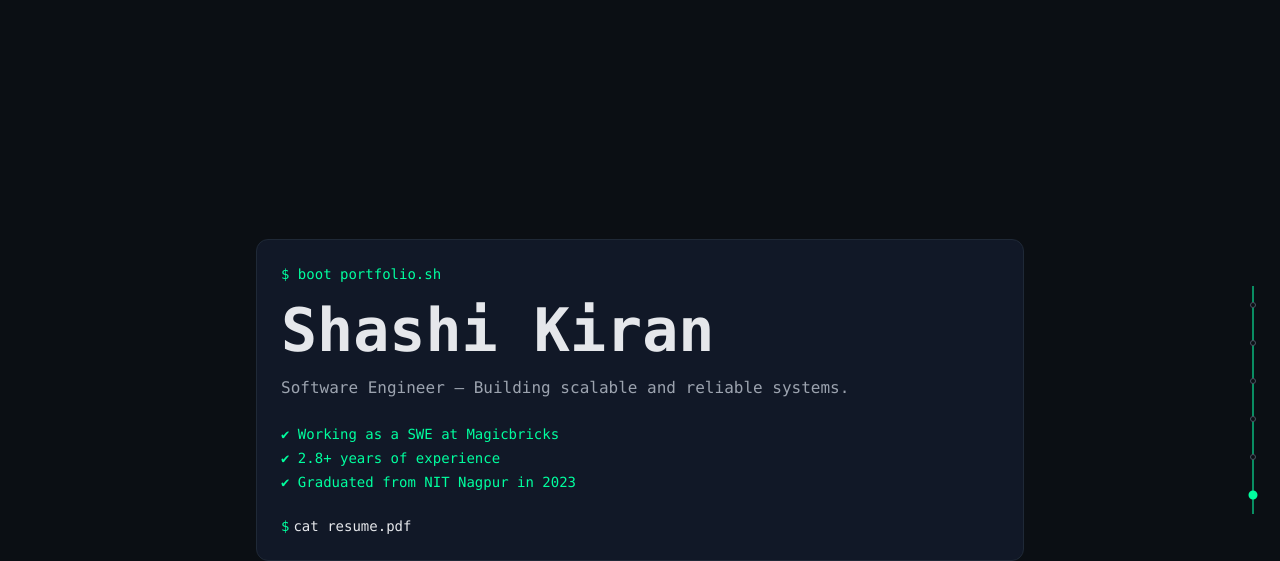
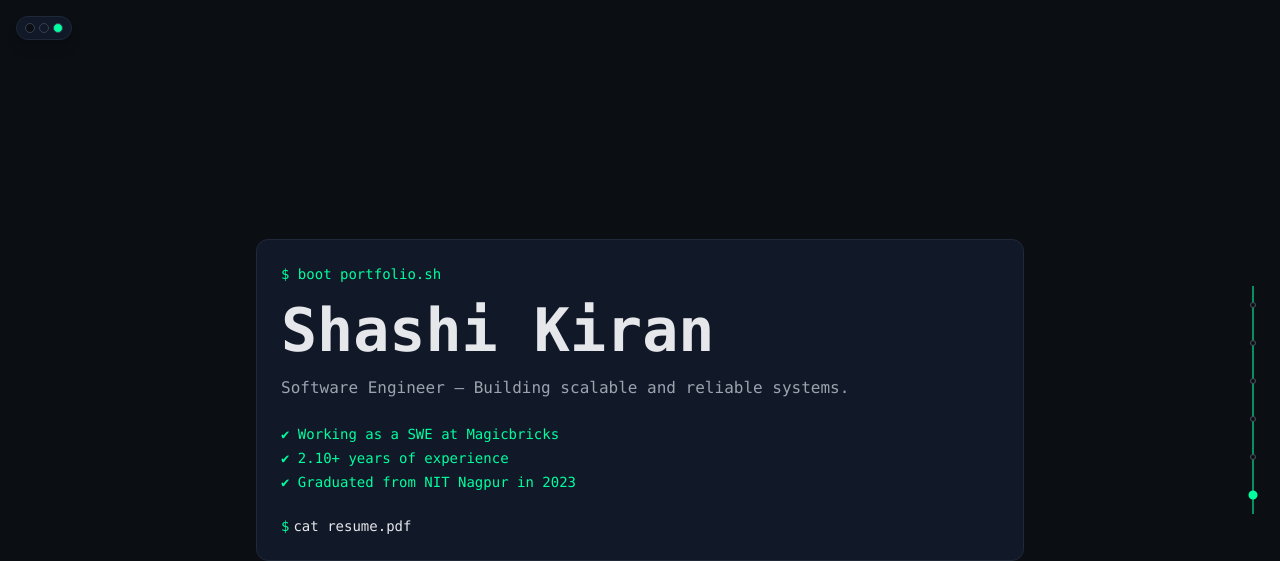
Before and after one commit to bshashikiran/bshashikiran.github.io, a React (Vite) app: page / in a window 1280 px wide. Shown: the top 561 px of the page. Built offline with nearby package versions, Linux system fonts and the light colour scheme.

Commit message:
Added: Color Palette Selector

```diff
--- a/src/App.jsx
+++ b/src/App.jsx
@@ -10,6 +10,7 @@ import GoToTop from "./components/GoToTop";
 import SideNav from "./components/SideNav";
 import Resume from "./pages/Resume";
 import AnalyticsTracker from "./components/AnalyticsTracker";
+import PaletteSelector from "./components/PaletteSelector";
 
 function Home() {
   return (
@@ -30,6 +31,7 @@ export default function App() {
   return (
     <BrowserRouter>
       <AnalyticsTracker />
+      <PaletteSelector />
       <Routes>
         <Route path="/" element={<Home />} />
         <Route path="/resume" element={<Resume />} />
--- /dev/null
+++ b/src/components/PaletteSelector.jsx
@@ -0,0 +1,120 @@
+import { useEffect, useRef, useState } from "react";
+import { PALETTES, DEFAULT_PALETTE_ID } from "../constants/palettes";
+
+const STORAGE_KEY = "portfolio.palette";
+
+function applyPalette(palette) {
+  const root = document.documentElement;
+  root.style.setProperty("--c-bg", palette.colors.bg);
+  root.style.setProperty("--c-card", palette.colors.card);
+  root.style.setProperty("--c-accent", palette.colors.accent);
+}
+
+export function getInitialPalette() {
+  const stored =
+    typeof window !== "undefined" ? localStorage.getItem(STORAGE_KEY) : null;
+  return (
+    PALETTES.find((p) => p.id === stored) ||
+    PALETTES.find((p) => p.id === DEFAULT_PALETTE_ID) ||
+    PALETTES[0]
+  );
+}
+
+function PaletteSwatches({ palette, size = "w-3 h-3" }) {
+  return (
+    <span className="flex items-center gap-1">
+      <span
+        aria-hidden
+        className={`${size} rounded-full border border-gray-700`}
+        style={{ background: palette.colors.bg }}
+      />
+      <span
+        aria-hidden
+        className={`${size} rounded-full border border-gray-700`}
+        style={{ background: palette.colors.card }}
+      />
+      <span
+        aria-hidden
+        className={`${size} rounded-full border border-gray-700`}
+        style={{ background: palette.colors.accent }}
+      />
+    </span>
+  );
+}
+
+export default function PaletteSelector() {
+  const [active, setActive] = useState(() => getInitialPalette());
+  const [open, setOpen] = useState(false);
+  const ref = useRef(null);
+
+  useEffect(() => {
+    applyPalette(active);
+    localStorage.setItem(STORAGE_KEY, active.id);
+  }, [active]);
+
+  useEffect(() => {
+    const onDocClick = (e) => {
+      if (!ref.current || ref.current.contains(e.target)) return;
+      setOpen(false);
+    };
+    document.addEventListener("mousedown", onDocClick);
+    return () => document.removeEventListener("mousedown", onDocClick);
+  }, []);
+
+  const onSelect = (palette) => {
+    setActive(palette);
+    setOpen(false);
+    window.gtag?.("event", "palette_change", { palette: palette.id });
+  };
+
+  return (
+    <div
+      ref={ref}
+      className="absolute top-4 left-4 z-50 font-mono text-sm"
+    >
+      <button
+        type="button"
+        onClick={() => setOpen((v) => !v)}
+        aria-haspopup="listbox"
+        aria-expanded={open}
+        aria-label={`theme: ${active.name}`}
+        title={active.name}
+        className="flex items-center gap-1 px-2 py-1.5 rounded-full border border-gray-800 bg-card hover:border-accent transition-colors shadow-lg"
+      >
+        <PaletteSwatches palette={active} size="w-2.5 h-2.5" />
+      </button>
+
+      {open && (
+        <ul
+          role="listbox"
+          className="absolute left-0 mt-2 min-w-[220px] bg-card border border-gray-800 rounded-md py-1 shadow-xl max-h-[70vh] overflow-y-auto"
+        >
+          {PALETTES.map((p) => {
+            const isActive = p.id === active.id;
+            return (
+              <li key={p.id}>
+                <button
+                  type="button"
+                  role="option"
+                  aria-selected={isActive}
+                  onClick={() => onSelect(p)}
+                  className={`w-full flex items-center justify-between gap-3 px-3 py-2 text-left transition-colors ${
+                    isActive
+                      ? "text-accent bg-bg/40"
+                      : "text-gray-400 hover:text-accent hover:bg-bg/40"
+                  }`}
+                >
+                  <span className="flex items-center gap-2">
+                    <span className="text-gray-600">{isActive ? ">" : " "}</span>
+                    {p.name}
+                  </span>
+                  <PaletteSwatches palette={p} />
+                </button>
+              </li>
+            );
+          })}
+        </ul>
+      )}
+    </div>
+  );
+}
--- a/src/constants/about.js
+++ b/src/constants/about.js
@@ -1,6 +1,6 @@
 export const ABOUT = {
     points: [
-        "Backend-focused Software Engineer with 2.8+ years of experience building scalable and reliable systems.",
+        "Backend-focused Software Engineer with 2.10+ years of experience building scalable and reliable systems.",
         "Strong experience designing RESTful APIs and microservices architectures.",
         "Built and automated high-volume data ingestion pipelines.",
     ],
--- /dev/null
+++ b/src/constants/palettes.js
@@ -0,0 +1,49 @@
+export const PALETTES = [
+  {
+    id: "terminal-green",
+    name: "terminal_green",
+    colors: { bg: "#0b0f14", card: "#111827", accent: "#00ff9f" },
+  },
+  {
+    id: "cyber-blue",
+    name: "cyber_blue",
+    colors: { bg: "#0a0e1a", card: "#0f1b2d", accent: "#00bfff" },
+  },
+  {
+    id: "hacker-red",
+    name: "hacker_red",
+    colors: { bg: "#0d0808", card: "#1a0e0e", accent: "#ff3860" },
+  },
+  {
+    id: "synthwave",
+    name: "synthwave",
+    colors: { bg: "#0d0419", card: "#1a0f2e", accent: "#bf5af2" },
+  },
+  {
+    id: "dracula",
+    name: "dracula",
+    colors: { bg: "#282a36", card: "#44475a", accent: "#bd93f9" },
+  },
+  {
+    id: "nord",
+    name: "nord",
+    colors: { bg: "#2e3440", card: "#3b4252", accent: "#88c0d0" },
+  },
+  {
+    id: "tokyo-night",
+    name: "tokyo_night",
+    colors: { bg: "#1a1b26", card: "#24283b", accent: "#7aa2f7" },
+  },
+  {
+    id: "solarized",
+    name: "solarized",
+    colors: { bg: "#002b36", card: "#073642", accent: "#b58900" },
+  },
+  {
+    id: "amber-crt",
+    name: "amber_crt",
+    colors: { bg: "#0a0700", card: "#1a1200", accent: "#ffb000" },
+  },
+];
+
+export const DEFAULT_PALETTE_ID = "terminal-green";
--- a/src/constants/site.js
+++ b/src/constants/site.js
@@ -35,7 +35,7 @@ export const SITE = {
     ],
     heroStatus: [
         "Working as a SWE at Magicbricks",
-        "2.8+ years of experience",
+        "2.10+ years of experience",
         "Graduated from NIT Nagpur in 2023",
     ]
 };
--- a/src/constants/skills.js
+++ b/src/constants/skills.js
@@ -27,8 +27,8 @@ export const SKILLS = [
             { name: "Java", icon: FaJava, color: "#f89820" },
             { name: "Spring Boot", icon: SiSpringboot, color: "#6DB33F" },
             { name: "Hibernate", icon: SiHibernate, color: "#BCAE79" },
-            { name: "REST APIs", icon: IoMdSettings, color: "#00ff9f" },
-            { name: "Microservices", icon: GrServices, color: "#00ff9f" },
+            { name: "REST APIs", icon: IoMdSettings, color: "var(--c-accent)" },
+            { name: "Microservices", icon: GrServices, color: "var(--c-accent)" },
             { name: "MySQL", icon: SiMysql, color: "#4479A1" },
         ],
     },
--- a/src/index.css
+++ b/src/index.css
@@ -1,6 +1,12 @@
 @tailwind base;
 @tailwind components;
 @tailwind utilities;
+
+:root {
+  --c-bg: #0b0f14;
+  --c-card: #111827;
+  --c-accent: #00ff9f;
+}
 
 body {
   @apply bg-bg text-gray-200 font-mono antialiased;
@@ -21,7 +27,7 @@ body::-webkit-scrollbar {
 }
 
 ::selection {
-  background: #00ff9f33;
+  background: color-mix(in srgb, var(--c-accent) 20%, transparent);
 }
 
 @keyframes vscodeBlink {
--- a/src/main.jsx
+++ b/src/main.jsx
@@ -2,6 +2,7 @@ import { StrictMode } from 'react'
 import { createRoot } from 'react-dom/client'
 import './index.css'
 import App from './App.jsx'
+import { PALETTES, DEFAULT_PALETTE_ID } from './constants/palettes'
 
 const redirect = sessionStorage.redirect;
 if (redirect) {
@@ -9,6 +10,16 @@ if (redirect) {
   window.history.replaceState(null, "", redirect);
 }
 
+const storedPaletteId = localStorage.getItem("portfolio.palette");
+const initialPalette =
+  PALETTES.find((p) => p.id === storedPaletteId) ||
+  PALETTES.find((p) => p.id === DEFAULT_PALETTE_ID) ||
+  PALETTES[0];
+const rootEl = document.documentElement;
+rootEl.style.setProperty("--c-bg", initialPalette.colors.bg);
+rootEl.style.setProperty("--c-card", initialPalette.colors.card);
+rootEl.style.setProperty("--c-accent", initialPalette.colors.accent);
+
 createRoot(document.getElementById('root')).render(
   <StrictMode>
     <App />
--- a/tailwind.config.js
+++ b/tailwind.config.js
@@ -8,9 +8,9 @@ export default {
         mono: ["Consolas", "monospace"],
       },
       colors: {
-        bg: "#0b0f14",
-        card: "#111827",
-        accent: "#00ff9f",
+        bg: "var(--c-bg)",
+        card: "var(--c-card)",
+        accent: "var(--c-accent)",
       },
     },
   },
```
